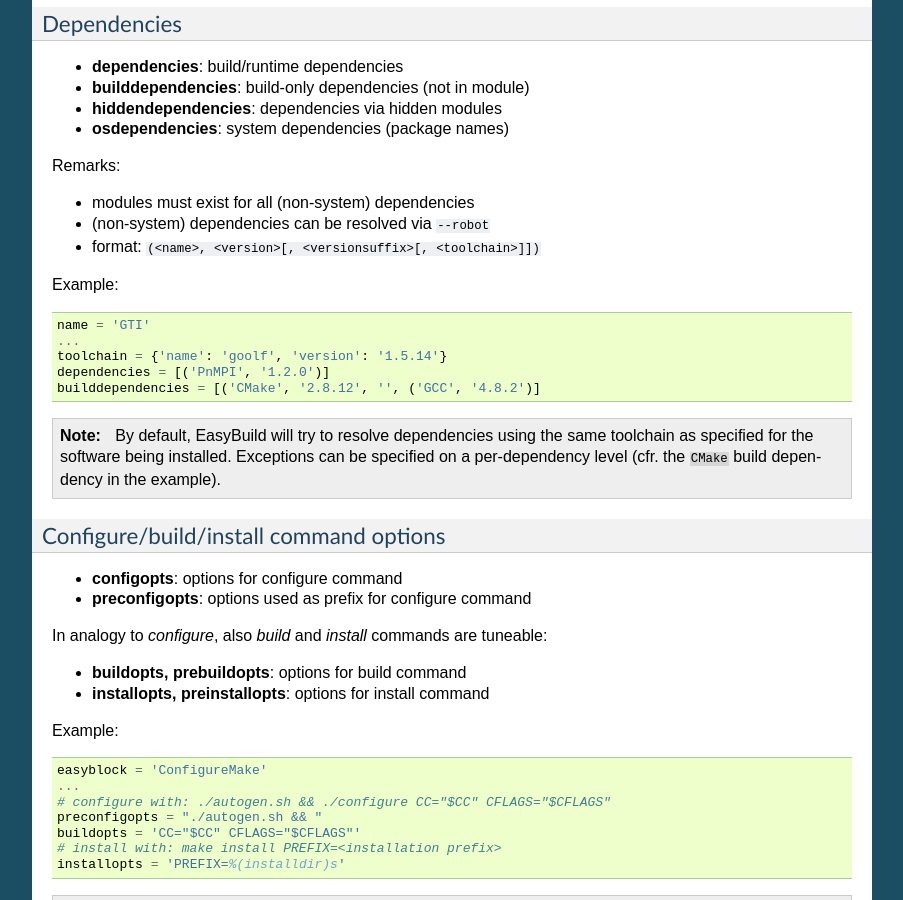
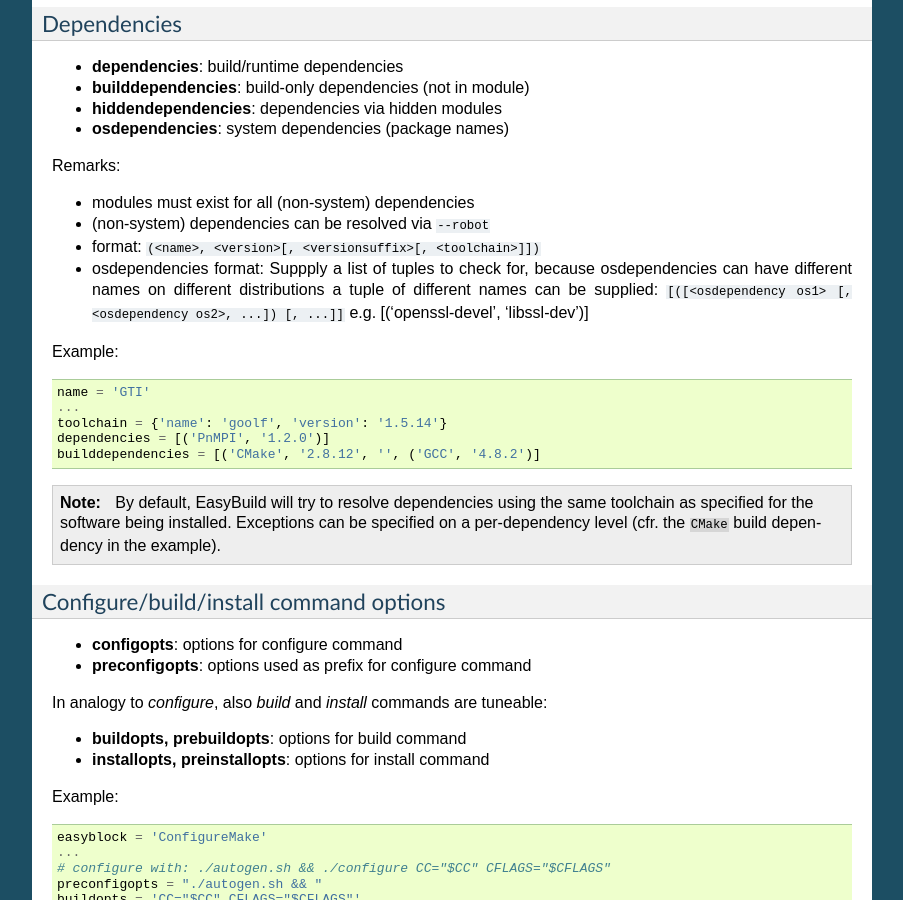
Before and after one commit to easybuilders/easybuild, a Sphinx documentation site: the page built from docs/Writing_easyconfig_files.rst, in a window 1280 px wide and 900 px high, scrolled down 2389 px. Shown: the whole window, without its empty margins (198-1101 px from the left). Built offline with Sphinx 7.4.7, drawn with Linux system fonts in a browser that asks for light colours.

Commit message:
added osdependencies format

```diff
--- a/docs/Writing_easyconfig_files.rst
+++ b/docs/Writing_easyconfig_files.rst
@@ -148,6 +148,7 @@ Remarks:
 * modules must exist for all (non-system) dependencies
 * (non-system) dependencies can be resolved via ``--robot``
 * format: ``(<name>, <version>[, <versionsuffix>[, <toolchain>]])``
+* osdependencies format: Suppply a list of tuples to check for, because osdependencies can have different names on different distributions a tuple of different names can be supplied: ``[([<osdependency os1> [, <osdependency os2>, ...]) [, ...]]`` e.g.  [('openssl-devel', 'libssl-dev')]
 
 Example:
 
```
